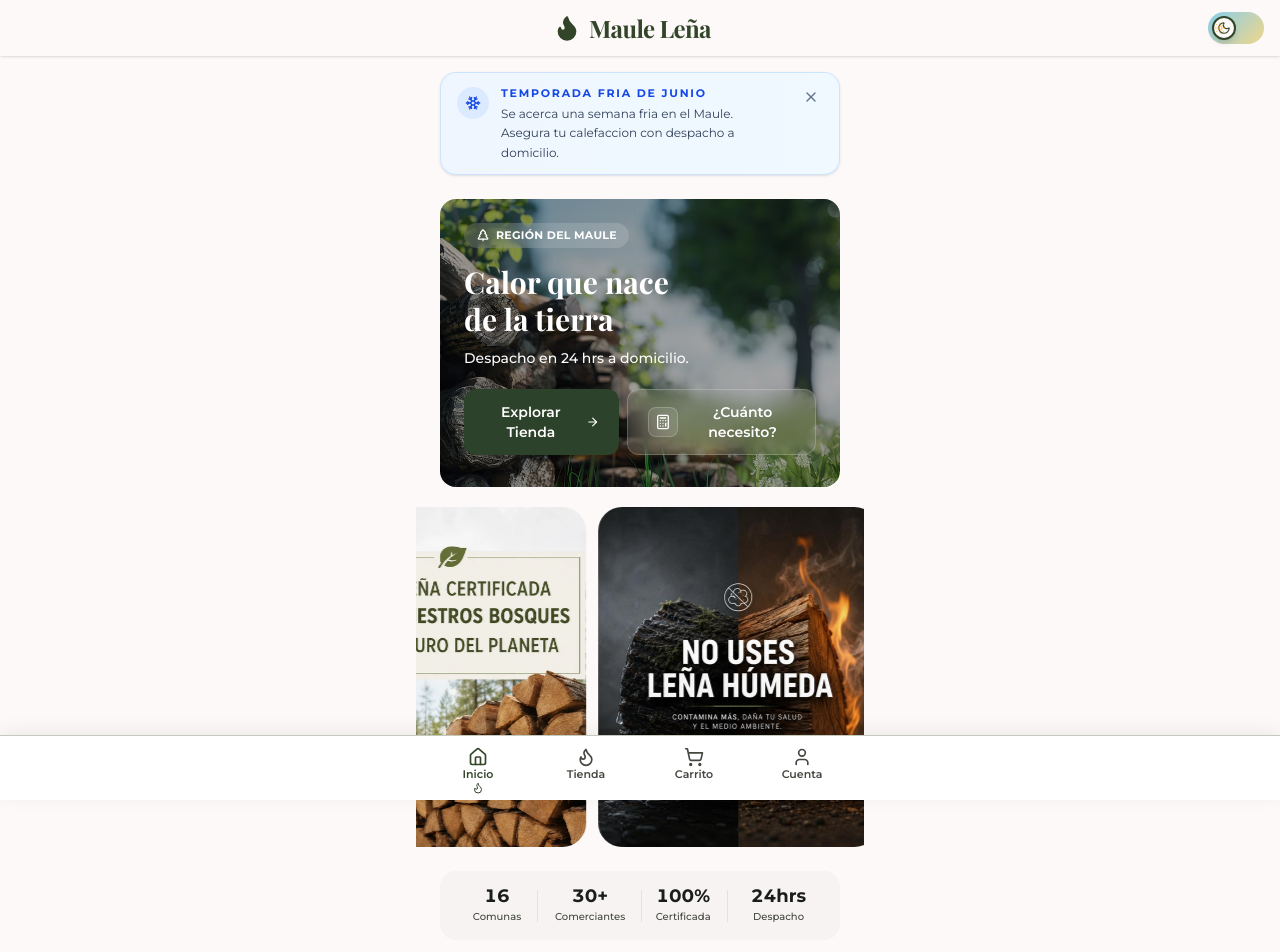
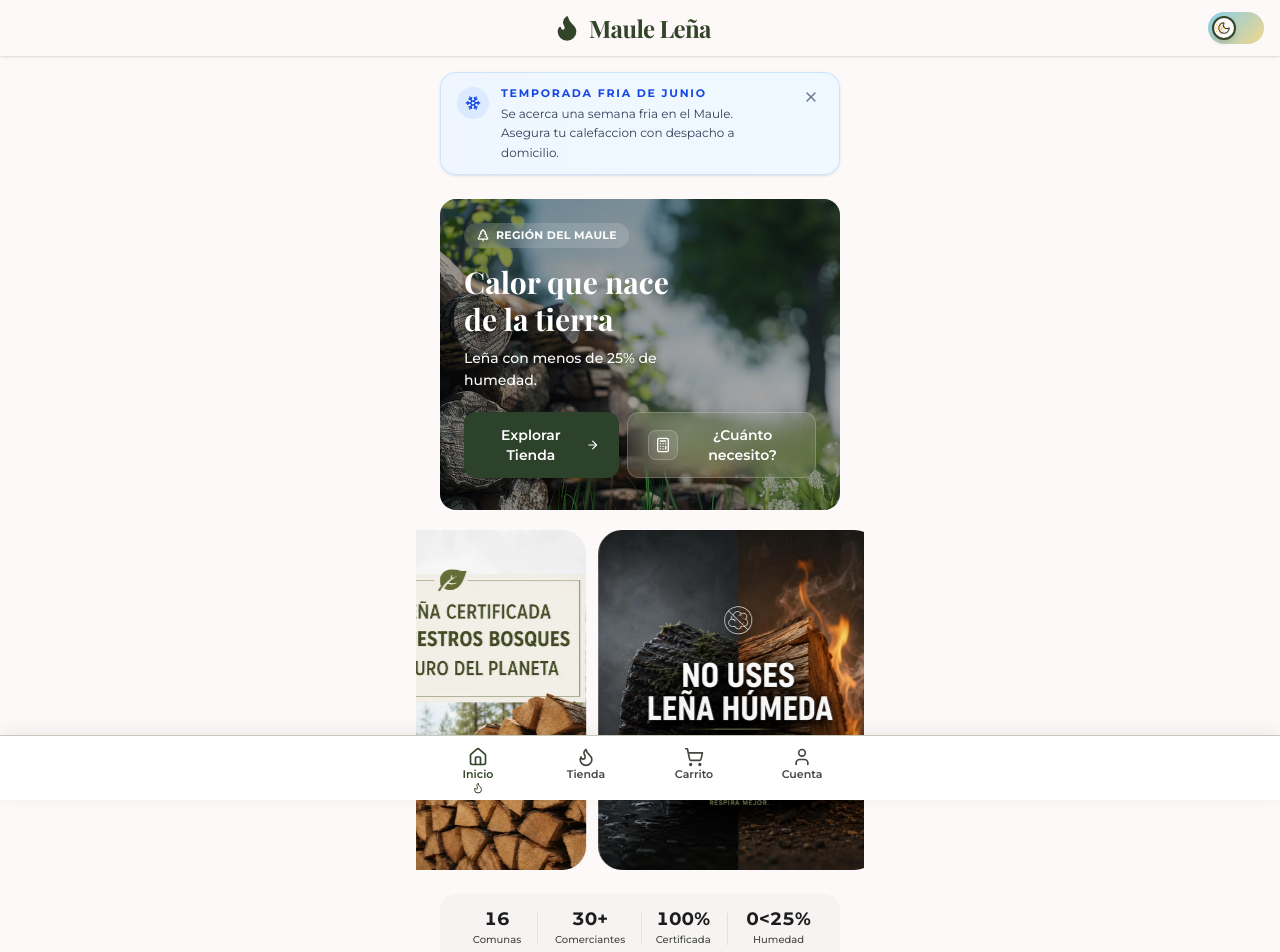
Before and after one commit to josep0020/Macki, a React (Vite) app: page / in a window 1280 px wide. Shown: the top 952 px of the page. Built offline with nearby package versions, Linux system fonts and the light colour scheme; a web font is replaced by a local one.

Commit message:
Actualiza despacho 24h a <25% humedad en estadísticas y texto rotativo

```diff
--- a/src/components/RollingText.tsx
+++ b/src/components/RollingText.tsx
@@ -2,7 +2,7 @@ import { useState, useEffect } from 'react';
 
 const phrases = [
   'Leña 100% certificada y seca.',
-  'Despacho en 24 hrs a domicilio.',
+  'Leña con menos de 25% de humedad.',
   '16 comunas de la Región del Maule.',
   'Directo del productor local.',
 ];
--- a/src/screens/HomeScreen.tsx
+++ b/src/screens/HomeScreen.tsx
@@ -39,7 +39,7 @@ const stats = [
   { value: '16', label: 'Comunas', icon: MapPin },
   { value: '30+', label: 'Comerciantes', icon: Award },
   { value: '100%', label: 'Certificada', icon: TreePine },
-  { value: '24hrs', label: 'Despacho', icon: Thermometer },
+  { value: '<25%', label: 'Humedad', icon: Thermometer },
 ];
 
 function FeaturedProductCard({ product, onAddToCart }: { product: Product; onAddToCart: (product: Product) => void }) {
```
